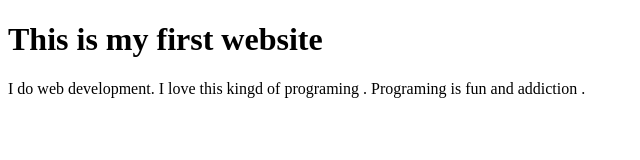
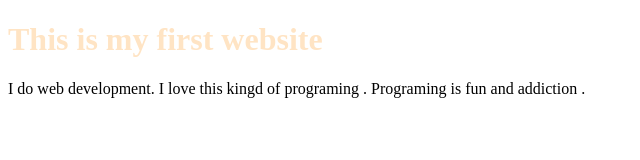
Before and after one commit to developerfahimgit/my_first-_website, a plain HTML site: page index.html in a window 1280 px wide. Shown: the whole page, without its empty margins (0-640 px from the left). Drawn offline with Linux system fonts and the light colour scheme.

Commit message:
add style color content

```diff
--- a/index.html
+++ b/index.html
@@ -5,6 +5,7 @@
   <meta http-equiv="X-UA-Compatible" content="IE=edge">
   <meta name="viewport" content="width=device-width, initial-scale=1.0">
   <title>my first website</title>
+  <link rel="stylesheet" href="style.css">
 </head>
 <body>
   <h1>This is my first website </h1>
--- a/style.css
+++ b/style.css
@@ -0,0 +1,3 @@
+h1{
+  color: bisque;
+}
```
